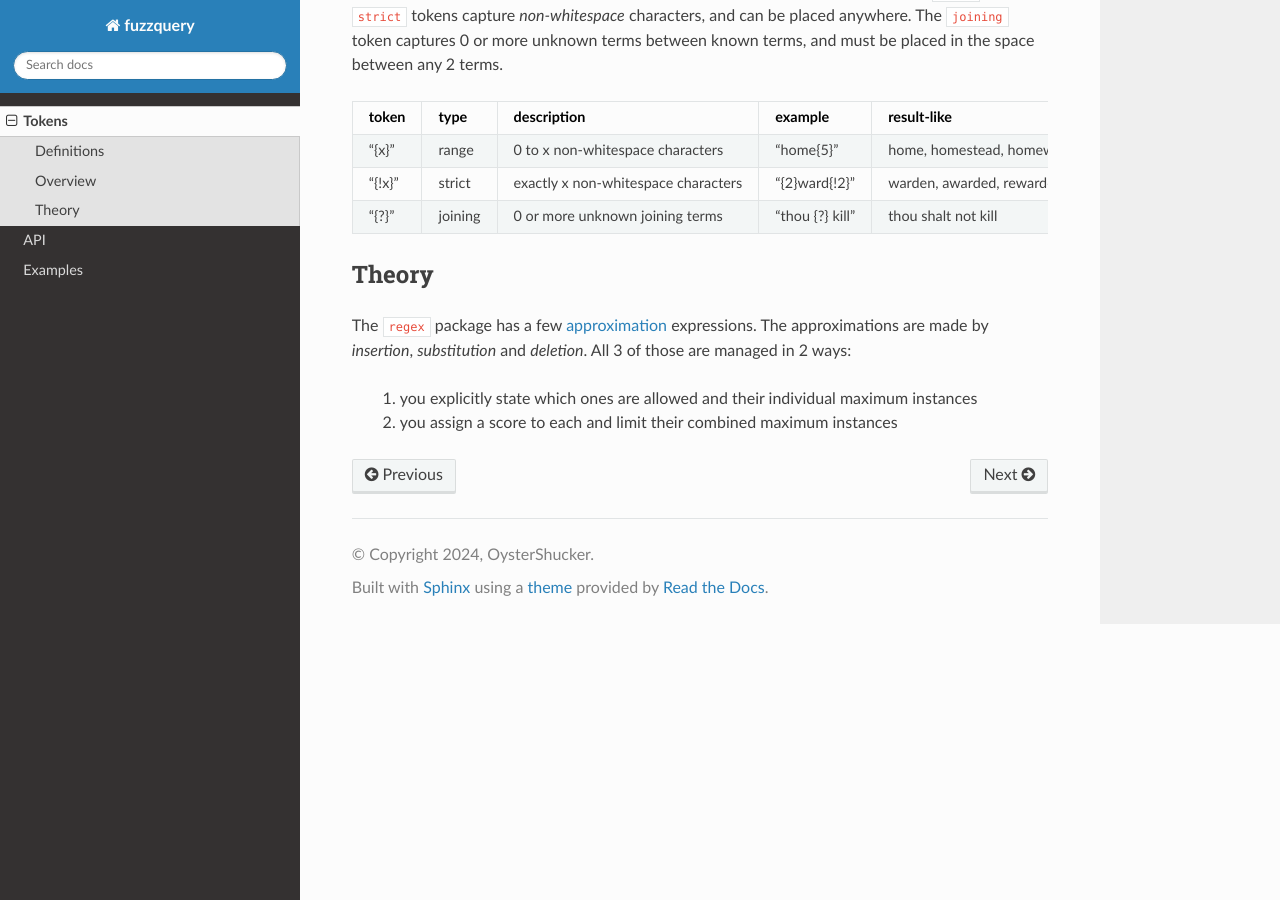
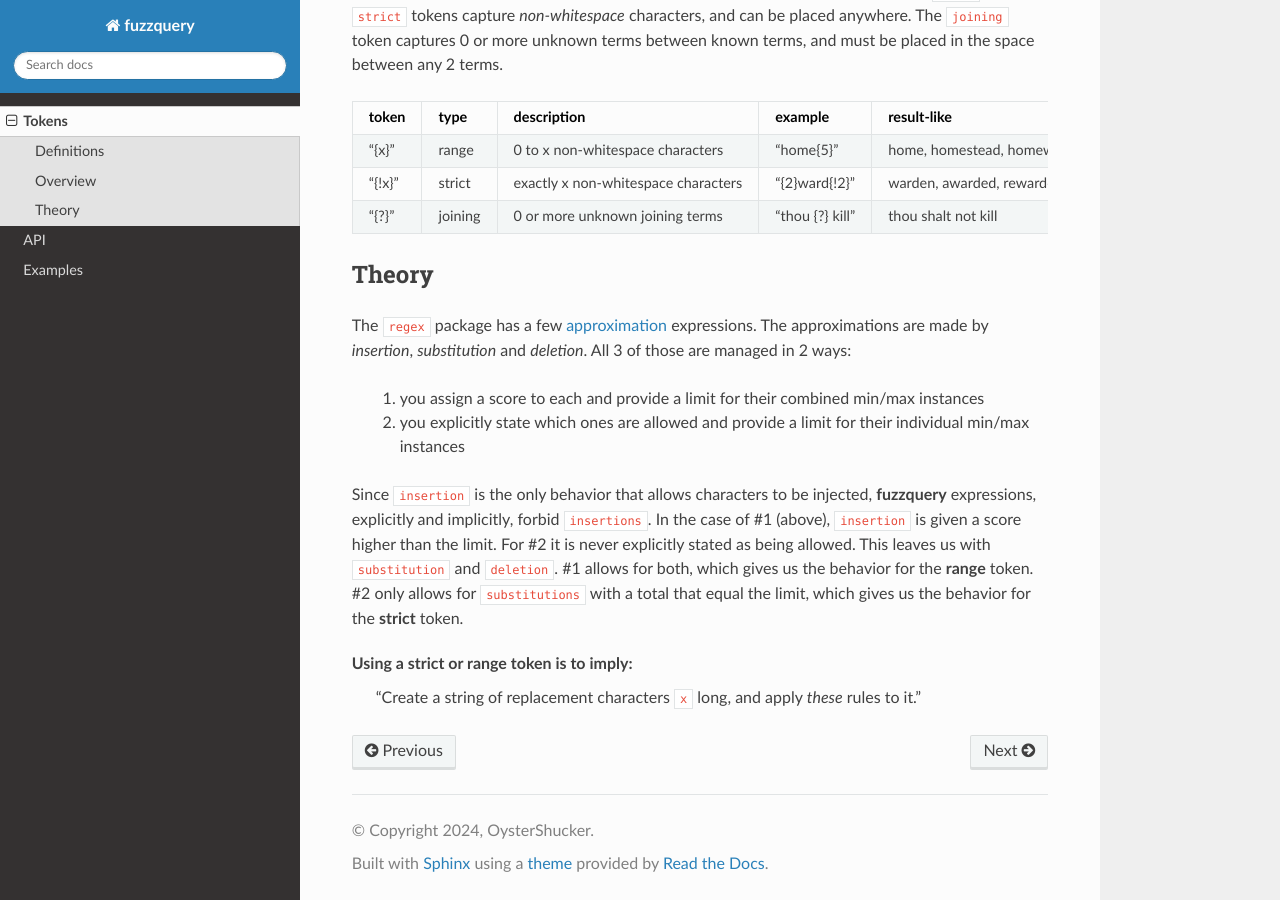
Before and after one commit to OneMadGypsy/fuzzquery, a Sphinx documentation site: the page built from docs/source/tokens.rst, in a window 1280 px wide and 900 px high, scrolled down 530 px. Built offline with Sphinx 7.4.7 and the Read the Docs theme 2.0.0, drawn with Linux system fonts in a browser that asks for light colours.

Commit message:
Update tokens.rst

```diff
--- a/docs/source/tokens.rst
+++ b/docs/source/tokens.rst
@@ -35,5 +35,13 @@ Theory
 The ``regex`` package has a few `approximation <https://github.com/mrabarnett/mrab-regex#approximate-fuzzy-matching-hg-issue-12-hg-issue-41-hg-issue-109>`_ expressions.
 The approximations are made by `insertion`, `substitution` and `deletion`. All 3 of those are managed in 2 ways:
 
-  1. you explicitly state which ones are allowed and their individual maximum instances
-  2. you assign a score to each and limit their combined maximum instances
+  1. you assign a score to each and provide a limit for their combined min/max instances
+  2. you explicitly state which ones are allowed and provide a limit for their individual min/max instances
+
+Since ``insertion`` is the only behavior that allows characters to be injected, **fuzzquery** expressions, explicitly and implicitly, forbid ``insertions``.
+In the case of #1 (above), ``insertion`` is given a score higher than the limit. For #2 it is never explicitly stated as being allowed.
+This leaves us with ``substitution`` and ``deletion``. #1 allows for both, which gives us the behavior for the **range** token.
+#2 only allows for ``substitutions`` with a total that equal the limit, which gives us the behavior for the **strict** token.
+
+Using a **strict** or **range** token is to imply:
+  "Create a string of replacement characters ``x`` long, and apply `these` rules to it."
```
